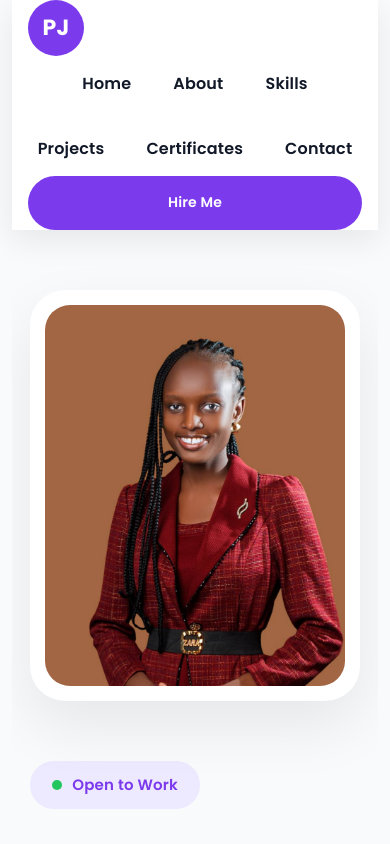
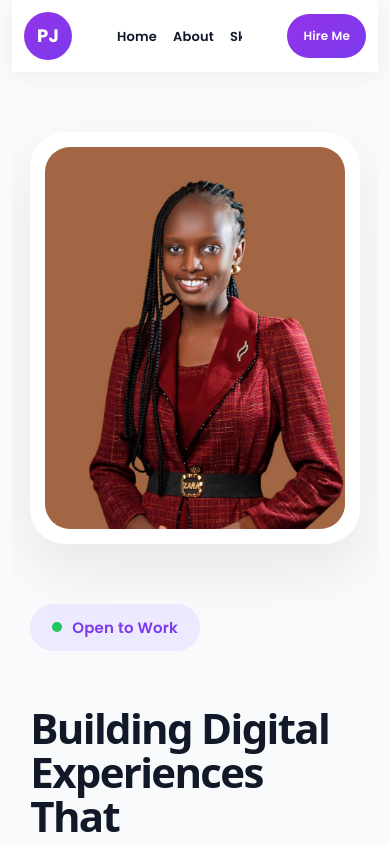
Before and after one commit to jpatience549-byte/portfolio, a React (Vite) app: page / in a window 390 px wide. Shown: the top 844 px of the page. Built offline with nearby package versions, Linux system fonts and the light colour scheme.

Commit message:
Improve mobile navbar and update portfolio projects section

```diff
--- a/src/components/Navbar.css
+++ b/src/components/Navbar.css
@@ -15,47 +15,7 @@
   background: rgba(255, 255, 255, 0.95);
   backdrop-filter: blur(16px);
 
-  box-shadow: var(--shadow);
-}
-
-@media (max-width: 992px) {
-  .navbar {
-    padding: 0 24px;
-    height: auto;
-    flex-wrap: wrap;
-    gap: 16px;
-  }
-
-  .nav-links {
-    flex-wrap: wrap;
-    justify-content: center;
-    gap: 18px;
-  }
-
-  .hire-btn {
-    width: 100%;
-    text-align: center;
-  }
-}
-
-@media (max-width: 768px) {
-  .navbar {
-    padding: 0 16px;
-  }
-
-  .nav-links {
-    gap: 14px;
-  }
-
-  .logo {
-    width: 48px;
-    height: 48px;
-  }
-
-  .hire-btn {
-    padding: 14px 18px;
-    font-size: 14px;
-  }
+  box-shadow: 0 4px 20px rgba(0,0,0,0.05);
 }
 
 .logo {
@@ -64,7 +24,11 @@
 
   border-radius: 50%;
 
-  background: var(--primary);
+  background: linear-gradient(
+    135deg,
+    #9333ea,
+    #7c3aed
+  );
 
   display: flex;
   justify-content: center;
@@ -74,72 +38,144 @@
   font-size: 22px;
   font-weight: 700;
 
-  cursor: pointer;
-
-  transition: var(--transition);
+  flex-shrink: 0;
 }
 
-.logo:hover {
-  transform: scale(1.08);
+.nav-container {
+  flex: 1;
+  overflow-x: auto;
+  margin: 0 30px;
+
+  scrollbar-width: none;
+}
+
+.nav-container::-webkit-scrollbar {
+  display: none;
 }
 
 .nav-links {
   display: flex;
+  justify-content: center;
+  gap: 40px;
+
   list-style: none;
-  gap: 42px;
+
+  min-width: max-content;
+}
+
+.nav-links li {
+  white-space: nowrap;
 }
 
 .nav-links a {
-  color: var(--text);
+  text-decoration: none;
+
+  color: #0f172a;
+
   font-size: 16px;
   font-weight: 600;
 
-  position: relative;
-
-  transition: var(--transition);
-}
-
-.nav-links a::after {
-  content: "";
-
-  position: absolute;
-
-  left: 0;
-  bottom: -6px;
-
-  width: 0;
-  height: 3px;
-
-  background: var(--primary);
-
-  border-radius: 20px;
-
-  transition: var(--transition);
+  transition: 0.3s ease;
 }
 
 .nav-links a:hover {
-  color: var(--primary);
-}
-
-.nav-links a:hover::after {
-  width: 100%;
+  color: #7c3aed;
 }
 
 .hire-btn {
-  background: var(--primary);
+  text-decoration: none;
+
+  background: linear-gradient(
+    135deg,
+    #9333ea,
+    #7c3aed
+  );
+
   color: white;
 
-  padding: 15px 34px;
+  padding: 14px 30px;
 
   border-radius: 999px;
 
   font-weight: 600;
 
-  transition: var(--transition);
+  white-space: nowrap;
+
+  transition: 0.3s ease;
 }
 
 .hire-btn:hover {
-  background: var(--primary-dark);
   transform: translateY(-3px);
-  box-shadow: 0 12px 30px rgba(124, 58, 237, 0.35);
 }
+
+/* ================= TABLETS ================= */
+
+@media (max-width: 992px) {
+
+  .navbar {
+    padding: 0 20px;
+  }
+
+  .nav-links {
+    gap: 25px;
+  }
+
+  .hire-btn {
+    padding: 12px 22px;
+  }
+
+}
+
+/* ================= MOBILE ================= */
+
+@media (max-width: 768px) {
+
+  .navbar {
+    padding: 15px;
+    gap: 15px;
+    height: auto;
+  }
+
+  .logo {
+    width: 48px;
+    height: 48px;
+    font-size: 18px;
+  }
+
+  .nav-links {
+    gap: 20px;
+  }
+
+  .nav-links a {
+    font-size: 14px;
+  }
+
+  .hire-btn {
+    padding: 12px 18px;
+    font-size: 13px;
+  }
+
+}
+
+/* ================= SMALL PHONES ================= */
+
+@media (max-width: 480px) {
+
+  .navbar {
+    padding: 12px;
+  }
+
+  .nav-links {
+    gap: 16px;
+  }
+
+  .nav-links a {
+    font-size: 13px;
+  }
+
+  .hire-btn {
+    padding: 10px 16px;
+    font-size: 12px;
+  }
+
+}
--- a/src/components/Navbar.jsx
+++ b/src/components/Navbar.jsx
@@ -3,24 +3,45 @@ import "./Navbar.css";
 const Navbar = () => {
   return (
     <header className="navbar">
+
       <div className="logo">
-        <span>PJ</span>
+        PJ
       </div>
 
-      <nav>
+      <nav className="nav-container">
         <ul className="nav-links">
-          <li><a href="#home">Home</a></li>
-          <li><a href="#about">About</a></li>
-          <li><a href="#skills">Skills</a></li>
-          <li><a href="#projects">Projects</a></li>
-          <li><a href="#certificates">Certificates</a></li>
-          <li><a href="#contact">Contact</a></li>
+
+          <li>
+            <a href="#home">Home</a>
+          </li>
+
+          <li>
+            <a href="#about">About</a>
+          </li>
+
+          <li>
+            <a href="#skills">Skills</a>
+          </li>
+
+          <li>
+            <a href="#projects">Projects</a>
+          </li>
+
+          <li>
+            <a href="#certificates">Certificates</a>
+          </li>
+
+          <li>
+            <a href="#contact">Contact</a>
+          </li>
+
         </ul>
       </nav>
 
       <a href="#contact" className="hire-btn">
         Hire Me
       </a>
+
     </header>
   );
 };
--- a/src/components/projects.css
+++ b/src/components/projects.css
@@ -1,19 +1,47 @@
 .projects {
-  padding: 100px 10%;
+  padding: 100px 8%;
+  background: #f8fafc;
+}
+
+.projects .container {
+  max-width: 1400px;
+  margin: auto;
+}
+
+.section-tag {
+  display: inline-block;
+  padding: 10px 20px;
+  border-radius: 50px;
+  background: rgba(124, 58, 237, 0.1);
+  color: #7c3aed;
+  font-weight: 700;
+  margin-bottom: 20px;
+}
+
+.projects h2 {
+  font-size: 3rem;
+  color: #0f172a;
+  margin-bottom: 20px;
+}
+
+.section-description {
+  color: #64748b;
+  max-width: 700px;
+  line-height: 1.8;
+  margin-bottom: 50px;
 }
 
 .projects-grid {
   display: grid;
-  grid-template-columns: repeat(auto-fit, minmax(320px, 1fr));
-  gap: 30px;
-  margin-top: 50px;
+  grid-template-columns: repeat(auto-fit, minmax(360px, 1fr));
+  gap: 35px;
 }
 
 .project-card {
   background: white;
-  border-radius: 20px;
+  border-radius: 25px;
   overflow: hidden;
-  box-shadow: 0 10px 30px rgba(0, 0, 0, 0.1);
+  box-shadow: 0 10px 35px rgba(0, 0, 0, 0.08);
   transition: 0.3s ease;
 }
 
@@ -23,15 +51,16 @@
 
 .project-image {
   width: 100%;
-  height: 250px;
+  height: 260px;
   overflow: hidden;
+  background: #eee;
 }
 
 .project-image img {
   width: 100%;
   height: 100%;
   object-fit: cover;
-  transition: 0.4s ease;
+  transition: 0.4s;
 }
 
 .project-card:hover .project-image img {
@@ -45,23 +74,25 @@
 
 .project-content h3 {
   font-size: 2rem;
+  color: #0f172a;
   margin-bottom: 20px;
-  color: #0f172a;
 }
 
 .project-content p {
   color: #64748b;
+  line-height: 1.8;
   margin-bottom: 25px;
-  line-height: 1.8;
-  font-size: 1.1rem;
+  font-size: 1.05rem;
 }
 
 .tech-stack {
   display: inline-block;
-  margin-bottom: 25px;
+  padding: 12px 20px;
+  border-radius: 50px;
+  background: rgba(124, 58, 237, 0.1);
+  color: #7c3aed;
   font-weight: 700;
-  font-size: 1.2rem;
-  color: #0f172a;
+  margin-bottom: 30px;
 }
 
 .project-buttons {
@@ -70,20 +101,152 @@
 }
 
 .project-buttons a {
+  display: inline-block;
   text-decoration: none;
   padding: 15px 30px;
-  border-radius: 12px;
-  font-weight: 700;
+  border-radius: 50px;
   background: linear-gradient(
     135deg,
-    #2563eb,
-    #7c3aed
+    #7c3aed,
+    #5b21b6
   );
   color: white;
-  transition: 0.3s ease;
+  font-weight: 700;
+  transition: 0.3s;
+  box-shadow: 0 10px 25px rgba(124, 58, 237, 0.3);
 }
 
 .project-buttons a:hover {
   transform: translateY(-3px);
-  box-shadow: 0 10px 25px rgba(37, 99, 235, 0.35);
+  box-shadow: 0 15px 35px rgba(124, 58, 237, 0.4);
 }
+
+/* ================= TABLETS ================= */
+
+@media (max-width: 992px) {
+  .projects {
+    padding: 80px 30px;
+  }
+
+  .projects h2 {
+    font-size: 2.5rem;
+  }
+
+  .projects-grid {
+    grid-template-columns: repeat(2, 1fr);
+  }
+}
+
+/* ================= ANDROID & IPHONES ================= */
+
+@media (max-width: 768px) {
+  .projects {
+    padding: 70px 20px;
+  }
+
+  .projects h2 {
+    font-size: 2rem;
+    text-align: center;
+  }
+
+  .section-description {
+    text-align: center;
+  }
+
+  .projects-grid {
+    grid-template-columns: 1fr;
+    gap: 25px;
+  }
+
+  .project-card {
+    width: 100%;
+  }
+
+  .project-image {
+    height: 220px;
+  }
+
+  .project-content {
+    padding: 22px;
+  }
+
+  .project-content h3 {
+    font-size: 1.6rem;
+  }
+
+  .project-content p {
+    font-size: 0.95rem;
+  }
+
+  .tech-stack {
+    font-size: 0.9rem;
+    padding: 10px 16px;
+  }
+
+  .project-buttons a {
+    width: 100%;
+    text-align: center;
+  }
+}
+
+/* ================= SMALL ANDROID PHONES ================= */
+
+@media (max-width: 480px) {
+  .projects {
+    padding: 60px 15px;
+  }
+
+  .projects h2 {
+    font-size: 1.8rem;
+  }
+
+  .project-image {
+    height: 190px;
+  }
+
+  .project-content {
+    padding: 18px;
+  }
+
+  .project-content h3 {
+    font-size: 1.3rem;
+  }
+
+  .project-content p {
+    font-size: 0.9rem;
+    line-height: 1.6;
+  }
+
+  .tech-stack {
+    font-size: 0.8rem;
+  }
+
+  .project-buttons a {
+    font-size: 0.9rem;
+    padding: 14px;
+  }
+}
+
+/* ================= VERY SMALL DEVICES ================= */
+
+@media (max-width: 360px) {
+  .projects {
+    padding: 50px 10px;
+  }
+
+  .project-image {
+    height: 170px;
+  }
+
+  .project-content h3 {
+    font-size: 1.1rem;
+  }
+
+  .project-content p {
+    font-size: 0.85rem;
+  }
+
+  .tech-stack {
+    font-size: 0.75rem;
+  }
+}
```
